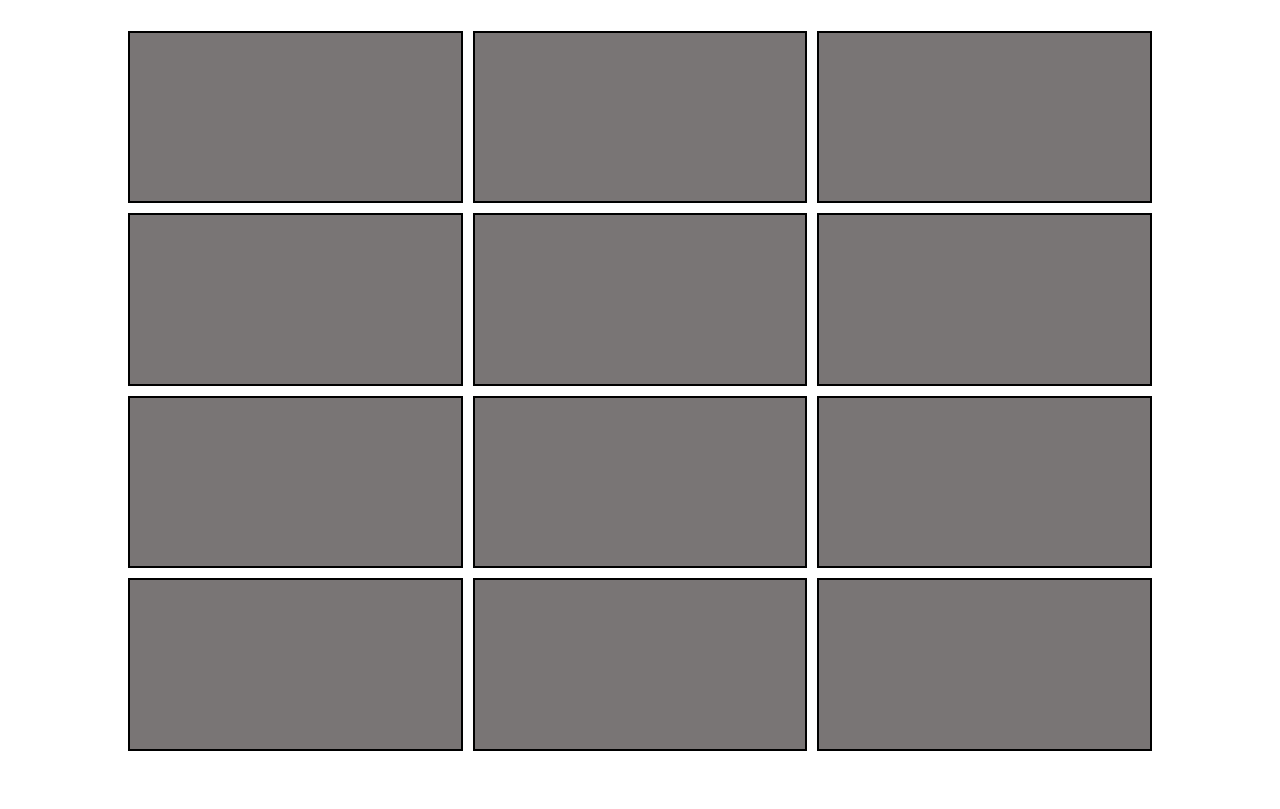
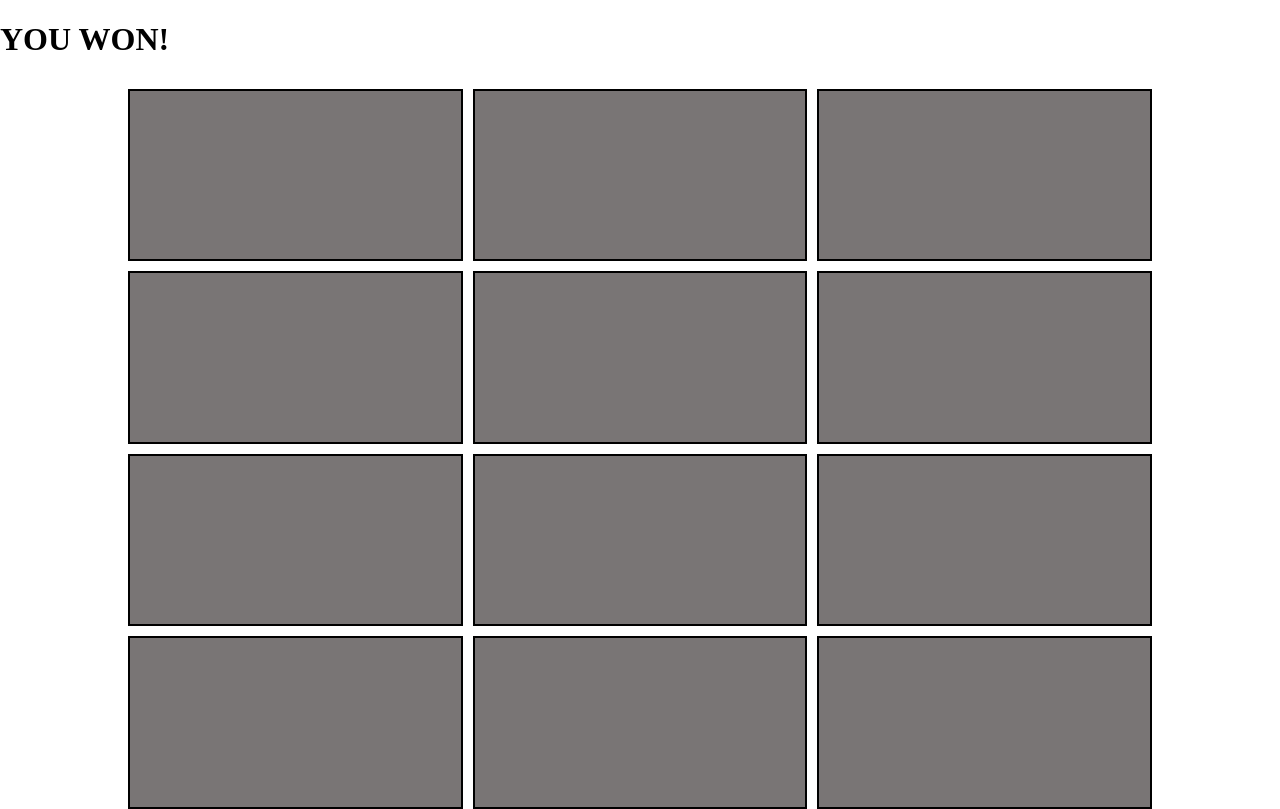
Before and after one commit to tomaschapot/memotest, a plain HTML site: page index.html in a window 1280 px wide. Drawn offline with Linux system fonts and the light colour scheme.

Commit message:
fixed issues with html structure

```diff
--- a/index.html
+++ b/index.html
@@ -7,6 +7,9 @@
 		<title>Document</title>
 		<link rel="stylesheet" href="./styles.css" />
 		<link rel="stylesheet" href="./normalize.css" />
+	</head>
+	<body>
+		<h1 class="hide title">YOU WON!</h1>
 		<main>
 			<div class="board">
 				<div class="column">
@@ -30,6 +33,5 @@
 			</div>
 			<script src="./src/script.js"></script>
 		</main>
-	</head>
-	<body></body>
+	</body>
 </html>
```
